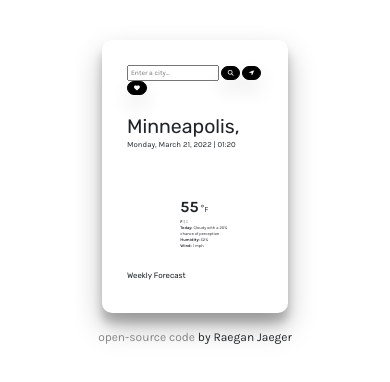
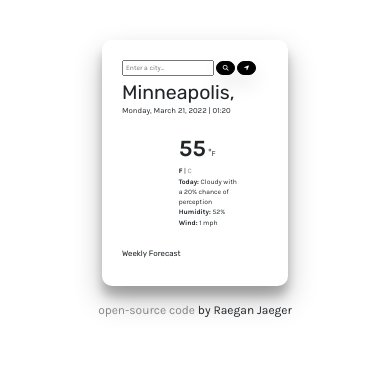
Before and after one commit to RaeganJaeger/SheCodes-Plus-Project, a plain HTML site: page index.html in a window 390 px wide. Drawn offline with nearby package versions, Linux system fonts and the light colour scheme; no server answers.

Commit message:
got rid of heart button & added some media breakpoints

```diff
--- a/index.html
+++ b/index.html
@@ -24,7 +24,6 @@
         <input type="city" id="city-input" placeholder="Enter a city..."><input type="submit" value="Submit" hidden>
           <button class="icon-button"><i class="fas fa-search ibutton"></i></button>
           <button class="icon-button"><i class="fas fa-location-arrow ibutton" id="location-button"></i></button>
-          <button class="icon-button"><i class="fas fa-heart ibutton"></i></button>
       </div>
       <header>
         <h1 id="city-header"><span class="city" id="city">Minneapolis</span>, <span class="country" id="country"></span></h1>
@@ -50,7 +49,7 @@
     </container>
 </div>
 </div>
-    <div class ="signature"><a class="sig-link" href="https://github.com/RaeganJaeger/SheCodes-Plus-Project">open-source code</a> by Raegan Jaeger</div>
+    <div class ="signature"><a class="sig-link" href="https://github.com/RaeganJaeger/SheCodes-Plus-Project" target="_blank">open-source code</a> by Raegan Jaeger</div>
     <script type="text/javascript" src="index.js"></script>
   </body>
 </html>
--- a/styles.css
+++ b/styles.css
@@ -57,6 +57,12 @@ a:hover {
     rgba(0, 0, 0, 0.22) 0px 10px 10px;
 }
 
+@media (max-width: 600px) {
+  .boundary {
+    padding: 20px;
+  }
+}
+
 .sunny {
   background-color: #eafdff;
 }
@@ -84,9 +90,21 @@ a:hover {
   padding-top: 30px;
 }
 
+@media (max-width: 600px) {
+  .main-icon {
+    padding-top: 10px;
+  }
+}
+
 .today-temp {
   font-size: 4vw;
   font-weight: bold;
+}
+
+@media (max-width: 600px) {
+  .today-temp {
+    font-size: 6vw;
+  }
 }
 
 .degreeUnit {
@@ -99,9 +117,21 @@ a:hover {
   padding: 0;
 }
 
+@media (max-width: 600px) {
+  .today-summary {
+    font-size: 1.75vw;
+  }
+}
+
 .search {
   padding-bottom: 20px;
   font-size: 1.75vw;
+}
+
+@media (max-width: 600px) {
+  .search {
+    padding-bottom: 5px;
+  }
 }
 
 .row {
@@ -121,6 +151,18 @@ a:hover {
 
 .col-6 {
   margin-top: 40px;
+}
+
+@media (max-width: 600px) {
+  .col-6 {
+    margin-top: 10px;
+  }
+}
+
+@media (max-width: 600px) {
+  .col-4 {
+    padding: 0;
+  }
 }
 
 .day {
@@ -173,3 +215,16 @@ a:hover {
   -webkit-background-clip: text;
   -webkit-text-fill-color: transparent;
 }
+
+@media (max-width: 600px) {
+  .weather-forecast img {
+    max-width: 25px;
+    padding-right: 15px;
+  }
+}
+
+@media (max-width: 600px) {
+  .weather-forecast {
+    align-items: left;
+  }
+}
```
